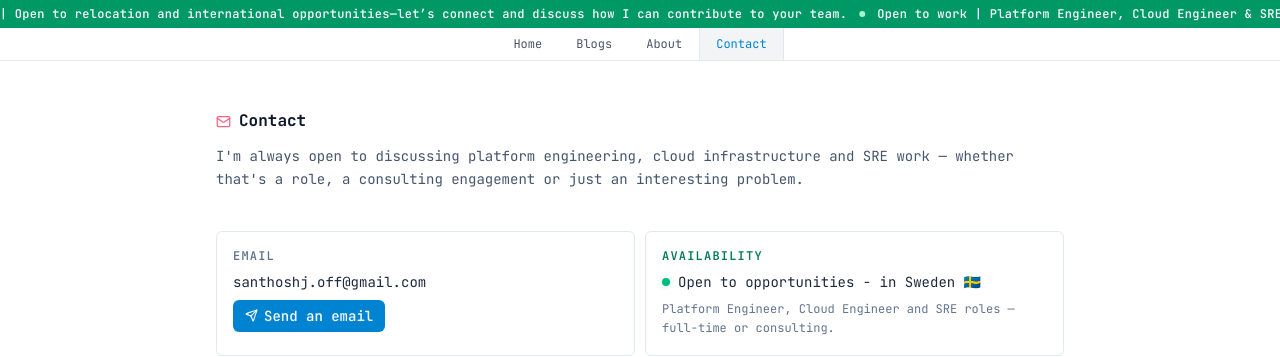
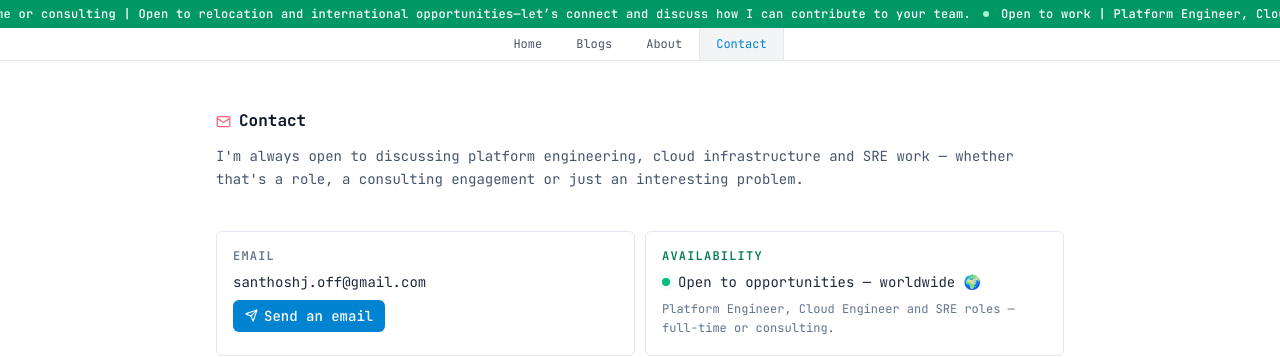
Before and after one commit to sk-santhosh/sk-santhosh.github.io, a Next.js app: page /contact in a window 1280 px wide. Shown: the top 357 px of the page. Built offline with nearby package versions, Linux system fonts and the light colour scheme; no server answers.

Commit message:
website update

```diff
--- a/app/contact/page.tsx
+++ b/app/contact/page.tsx
@@ -52,7 +52,7 @@ export default function ContactPage() {
 									<span className="animate-ping absolute inline-flex h-full w-full rounded-full bg-emerald-400 opacity-75" />
 									<span className="relative inline-flex rounded-full h-2 w-2 bg-emerald-500" />
 								</span>
-								Open to opportunities - in Sweden 🇸🇪
+								Open to opportunities — worldwide 🌍
 							</p>
 							<p className="text-xs text-slate-500 dark:text-slate-400 leading-relaxed">
 								Platform Engineer, Cloud Engineer and SRE roles — full-time or consulting.
--- a/data/resume.ts
+++ b/data/resume.ts
@@ -5,7 +5,7 @@ export const resume = {
 	openToWork: {
 		enabled: true,
 		message:
-			'Open to work | Platform Engineer, Cloud Engineer & SRE roles | Open to relocation and international opportunities—let’s connect and discuss how I can contribute to your team.',
+			'Open to work | Platform Engineer, Cloud Engineer & SRE roles - full-time or consulting | Open to relocation and international opportunities—let’s connect and discuss how I can contribute to your team.',
 	},
 	tagline:
 		'Platform & Cloud Engineer and SRE with 14+ years building and operating cloud-native platforms on AWS, Azure, and GCP for systems serving 10M+ users.',
```
